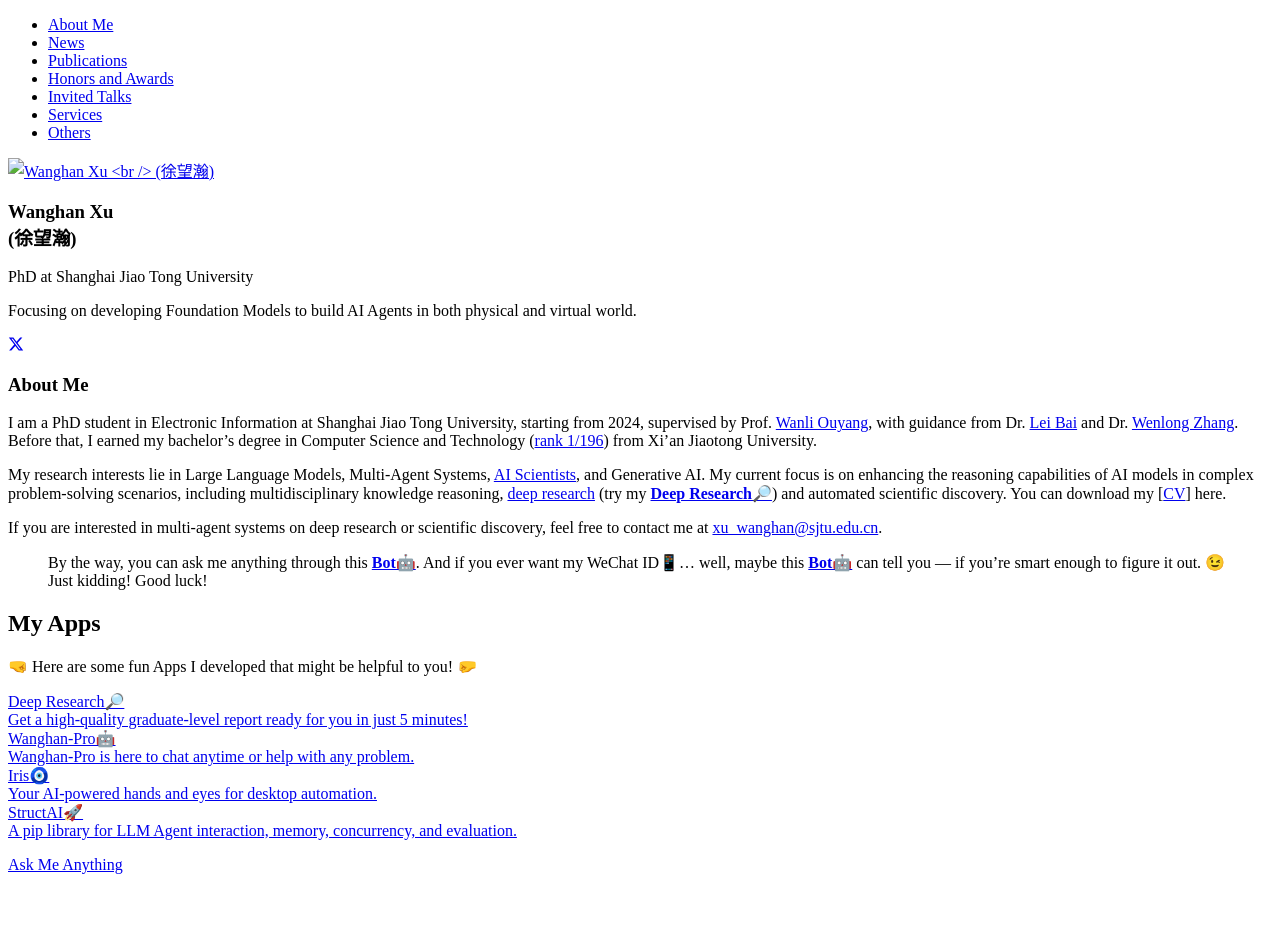
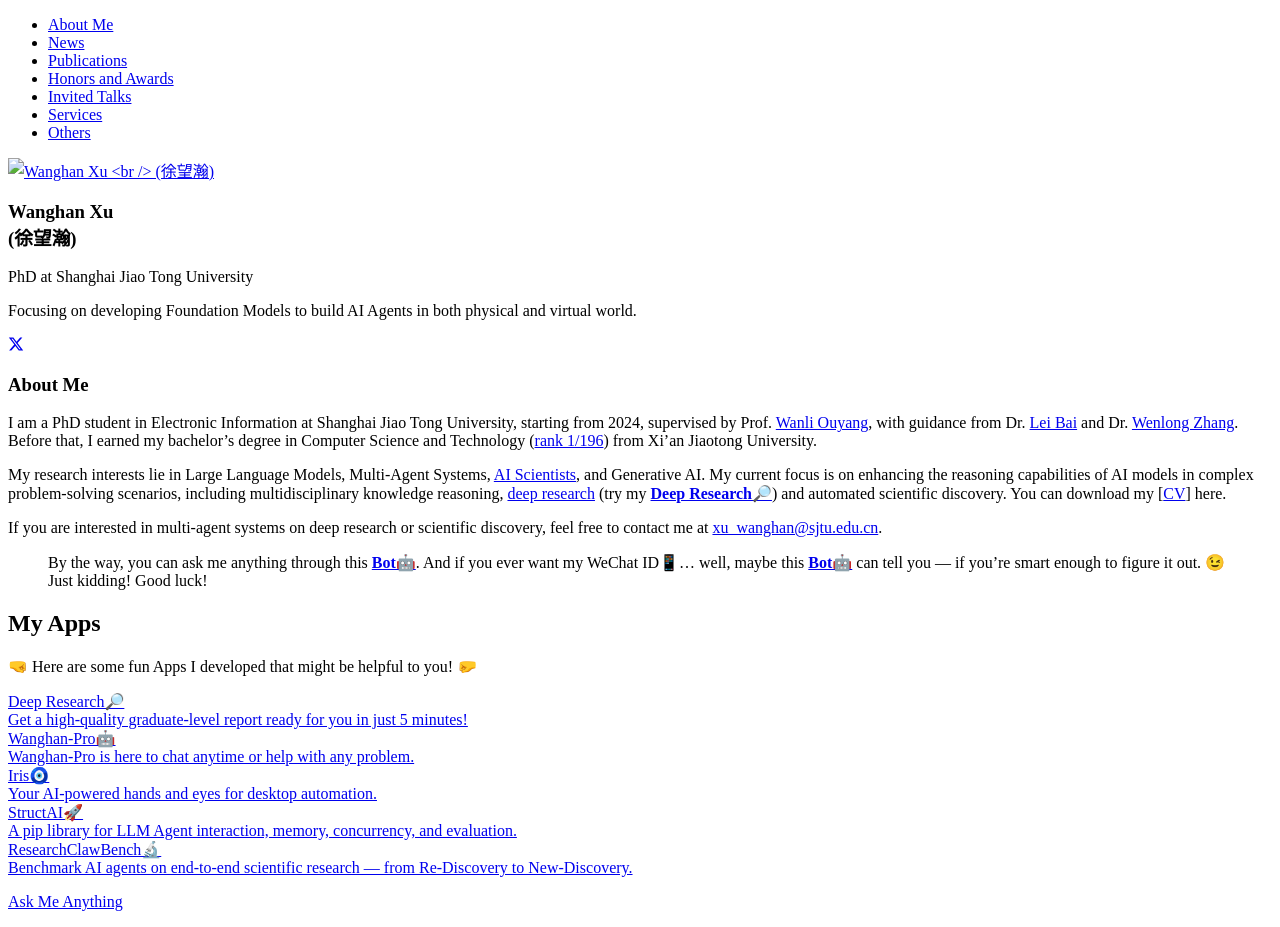
Before and after one commit to black-yt/black-yt.github.io, a Jekyll site: the page built from _pages/includes/intro.md, in a window 1280 px wide. Built offline with Jekyll 4.4.1, drawn with Linux system fonts in a browser that asks for light colours; our own code applies the rules of GitHub Pages for plain Markdown files; before the commit the page ends 900 px from its top, so only the background shows below that.

Commit message:
add ResearchClawBench to My Apps and News
Co-Authored-By: Claude Opus 4.6 (1M context) <noreply@anthropic.com>

```diff
--- a/_pages/includes/intro.md
+++ b/_pages/includes/intro.md
@@ -36,6 +36,12 @@ If you are interested in multi-agent systems on deep research or scientific disc
       <div class="app-card__desc">A pip library for LLM Agent interaction, memory, concurrency, and evaluation.</div>
     </div>
   </a>
+  <a href="https://internscience.github.io/ResearchClawBench-Home/" class="app-card" target="_blank" rel="noopener">
+    <div class="app-card__inner">
+      <div class="app-card__name">ResearchClawBench🔬</div>
+      <div class="app-card__desc">Benchmark AI agents on end-to-end scientific research — from Re-Discovery to New-Discovery.</div>
+    </div>
+  </a>
 </div>
 
 <a href="https://chat-xi-three-29.vercel.app/" class="ask-me-btn" target="_blank" rel="noopener">
```
Also changed, not shown: _pages/includes/news.md (+2 -0 lines).
